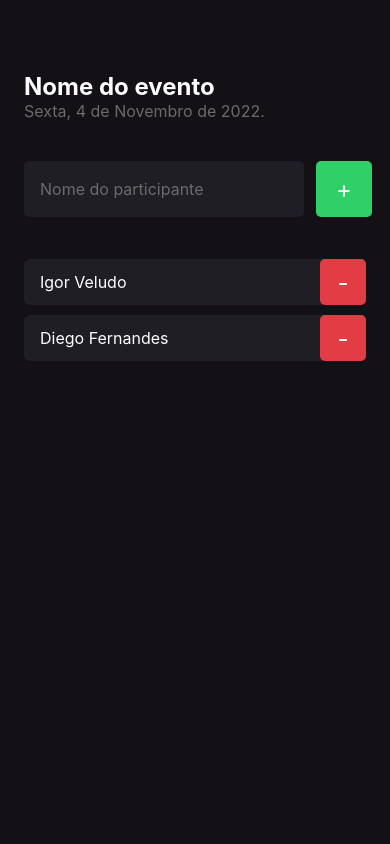
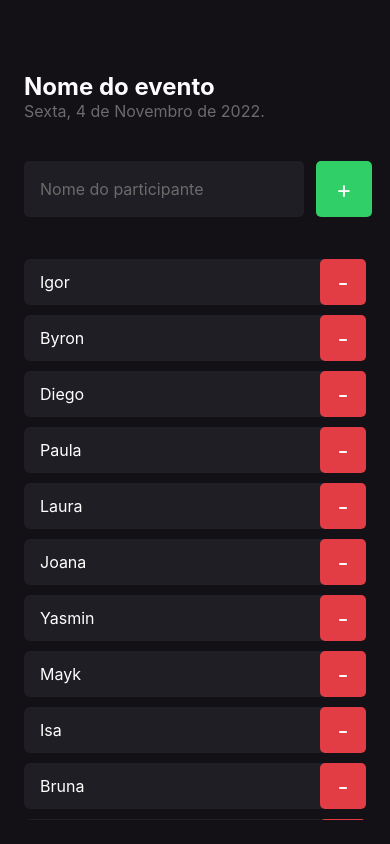
Before and after one commit to IgorVeludo2/Native2022, a React Native app: screen / in a window 390 px wide. Built offline with nearby package versions, Linux system fonts and the light colour scheme.

Commit message:
flatList

```diff
--- a/src/components/Participant/index.tsx
+++ b/src/components/Participant/index.tsx
@@ -2,14 +2,15 @@ import { View, Text, TouchableOpacity } from "react-native";
 import { styles } from "./styles";
 
 type Props = {
-  name: string
+  name: string;
+  onRemove: () => void;
 }
 
-export function Participant({ name }: Props) {
+export function Participant({ name, onRemove }: Props) {
   return (
     <View style={styles.container}>
       <Text style={styles.name}>{name ?? '-'}</Text>
-    <TouchableOpacity style={styles.button}>
+      <TouchableOpacity style={styles.button} onPress={onRemove}>
         <Text style={styles.buttonText}>-</Text>
       </TouchableOpacity>
     </View>
--- a/src/screens/Home/index.tsx
+++ b/src/screens/Home/index.tsx
@@ -1,12 +1,17 @@
 import { useState } from 'react';
-import { Text, View, TextInput, TouchableOpacity} from 'react-native';
+import { Text, View, TextInput, TouchableOpacity, ScrollView, FlatList } from 'react-native';
 import { Participant } from '../../components/Participant';
 import { styles } from './styles'
 
 export function Home() {
-  const [participant, setParticipant] = useState([]);
+  const participants = ['Igor', 'Byron', 'Diego', 'Paula', 'Laura', 'Joana', 'Yasmin', 'Mayk', 'Isa', 'Bruna', 'Jéssica', 'Monstro'];
+
   function handleParticipantAdd() {
     console.log('participantes');
+  }
+
+  function handleParticipantRemove(name: string) {
+    console.log(`Você removeu o participante: ${name}`);
   }
 
   return (
@@ -23,9 +28,23 @@ export function Home() {
             <Text style={styles.buttonText}>+</Text>
         </TouchableOpacity>
       </View>
-      <Participant name="Igor Veludo"/>
-      <Participant name="Diego Fernandes"/>
-
+      <FlatList
+        data={participants}
+        keyExtractor={item => item}
+        renderItem={({ item }) => (
+          <Participant
+            key={item}
+            name={item}
+            onRemove={() => handleParticipantRemove(item)}
+          />
+        )}
+        showsVerticalScrollIndicator={false}
+        ListEmptyComponent={() => (
+          <Text style={styles.emptyList}>
+            Ninguém chegou no evento ainda? Adicione participantes a sua lista de presença.
+          </Text>
+        )}
+      />
     </View>
   )
-  }
+}
--- a/src/screens/Home/styles.ts
+++ b/src/screens/Home/styles.ts
@@ -42,5 +42,10 @@ export const styles = StyleSheet.create({
     width: '100%',
     flexDirection: 'row',
     marginBottom: 42
+  },
+  emptyList: {
+    color: '#fff',
+    fontSize: 14,
+    textAlign: 'center'
   }
   });
```
Lines whose indentation alone changed are shown as unchanged.
